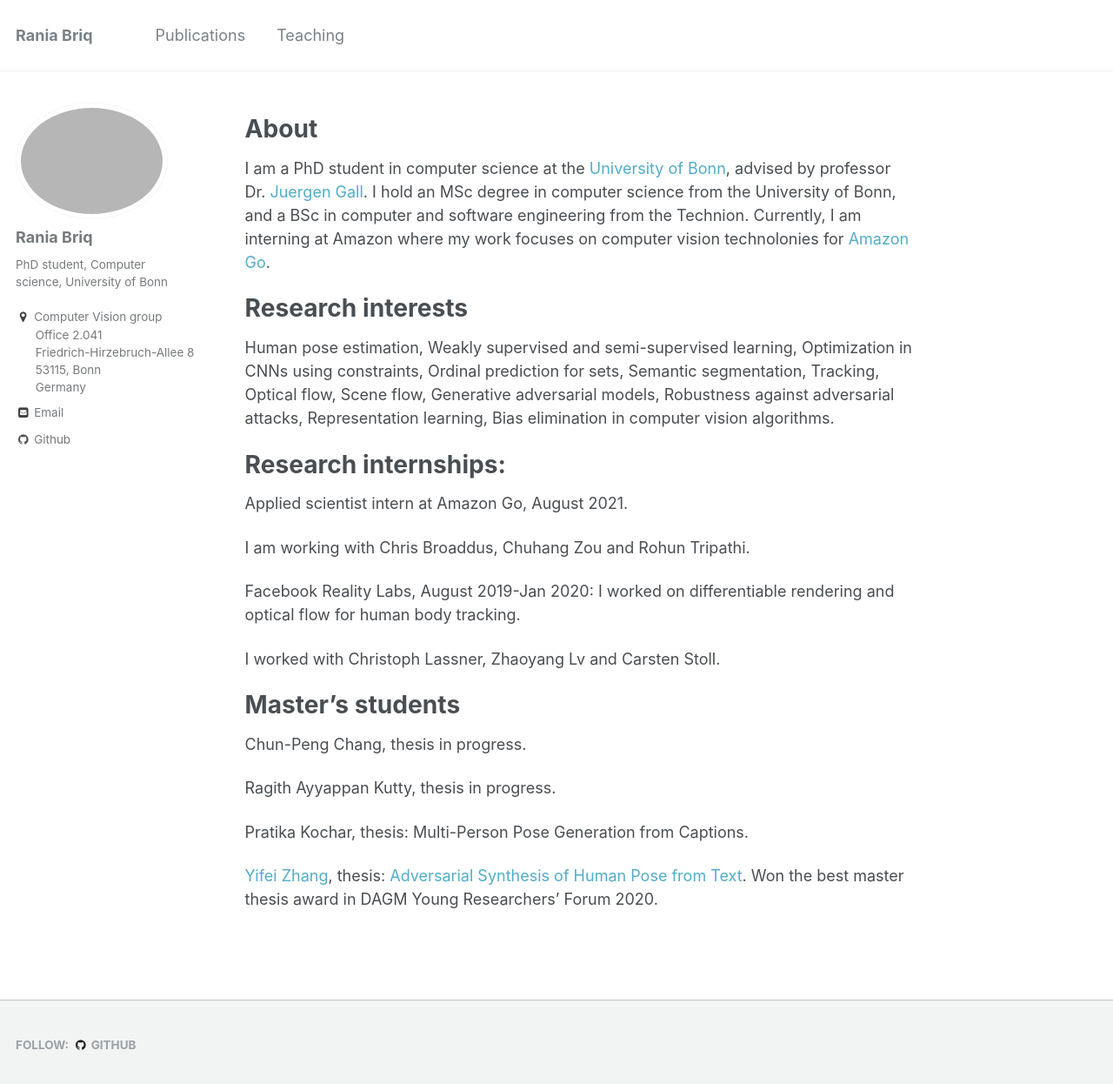
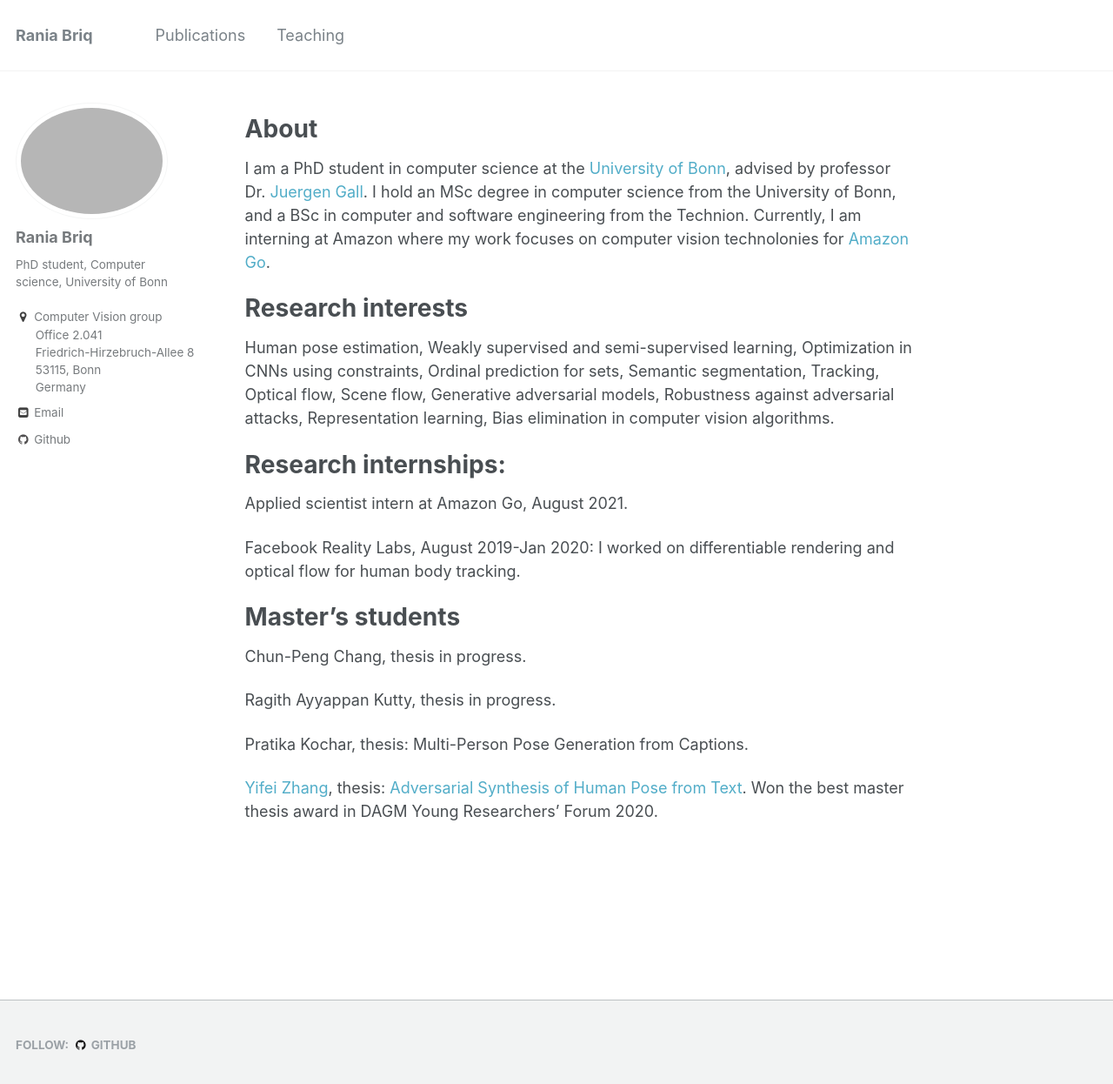
Before and after one commit to briqr/briqr.github.io, a Jekyll site: the page built from _pages/about.md, in a window 1280 px wide and 1259 px high. Shown: the top 1246 px of the window at 87% size. Built offline with Jekyll 4.4.1, drawn with Linux system fonts in a browser that asks for light colours.

Commit message:
Update about.md

```diff
--- a/_pages/about.md
+++ b/_pages/about.md
@@ -27,11 +27,7 @@ Research internships:
 ======
 Applied scientist intern at Amazon Go, August 2021.
 
-I am working with Chris Broaddus, Chuhang Zou and Rohun Tripathi.
-
 Facebook Reality Labs, August 2019-Jan 2020: I worked on differentiable rendering and optical flow for human body tracking.
-
-I worked with Christoph Lassner, Zhaoyang Lv and Carsten Stoll.
 
 Master's students
 ======
```
